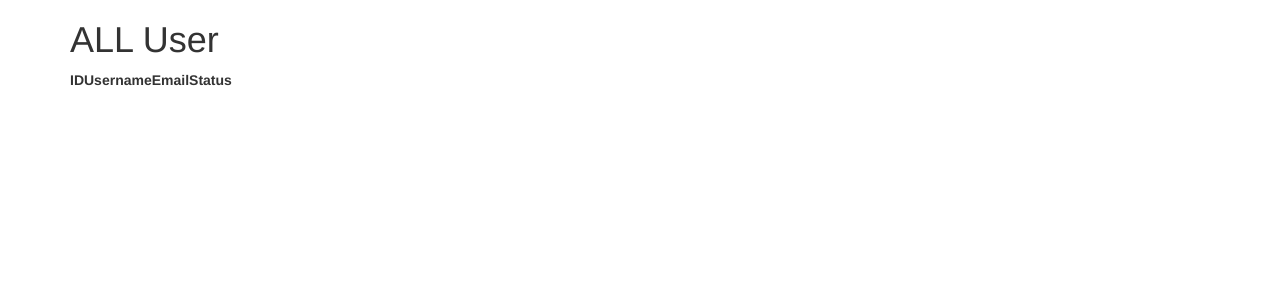
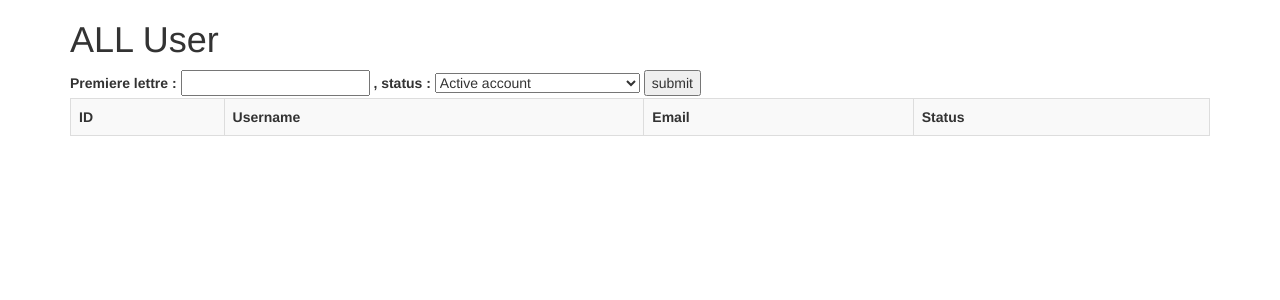
Before and after one commit to Rodez-IUT/dut-info2-premierspaspdo-Maxime-M, a PHP site: page / in a window 1280 px wide. Shown: the top 300 px of the page. Run offline with PHP 8.4, Linux system fonts and the light colour scheme; tables that the repository leaves empty or names only in its code hold one stand-in row (values such as "Sample post"); lists and menus that the app fills with data are empty; some libraries are stand-ins or nearby versions.

Commit message:
finir act 3.2

```diff
--- a/index.php
+++ b/index.php
@@ -37,7 +37,26 @@
 				<!-- entete -->
 				<div class="col-xs-12 cadre">
 					<h1>ALL User</h1>
-					<table>
+
+					<!-- formulaire -->
+					<form action="index.php" method="post">
+						<!-- premiere lettre -->
+						<label>Premiere lettre : </label>
+						<input type="textbox" name="lettre"/>
+
+						<!-- menu deroulant -->
+						<label>, status : </label>
+						<select name="status" >
+							<option value="2">Active account</option>
+							<option value="1">Waiting for account validation</option>
+						</select>
+
+						<!-- btn submit -->
+						<input type="submit" value="submit">
+					</form>
+
+					<!-- table resultat -->
+					<table class="table table-bordered table-striped">
 						<tr>
 							<th>ID</th>
 							<th>Username</th>
@@ -46,8 +65,12 @@
 						</tr>
 						<?php
 							/* afficher user filtrer */
-							$status_id = 2;
-							$lettreDebut = 'e';
+							$status_id = 0;
+							$lettreDebut = '0';
+
+							if (!empty($_POST['lettre']) && isset($_POST['status'])) {
+
+							}
 
 							$stmt = $pdo->query('SELECT users.id AS id, username, email, name
 							                     FROM users
```
